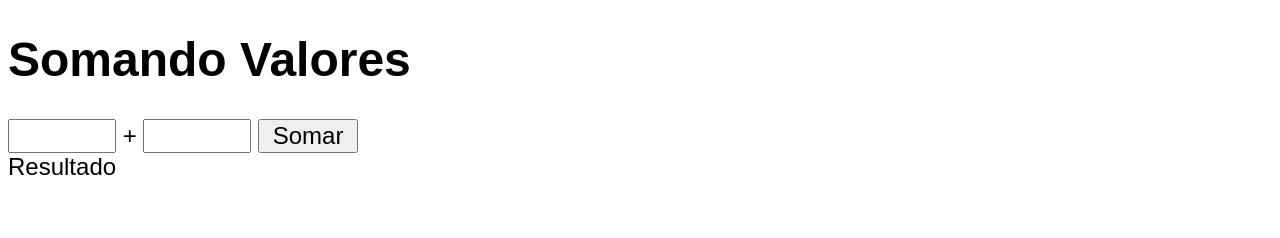
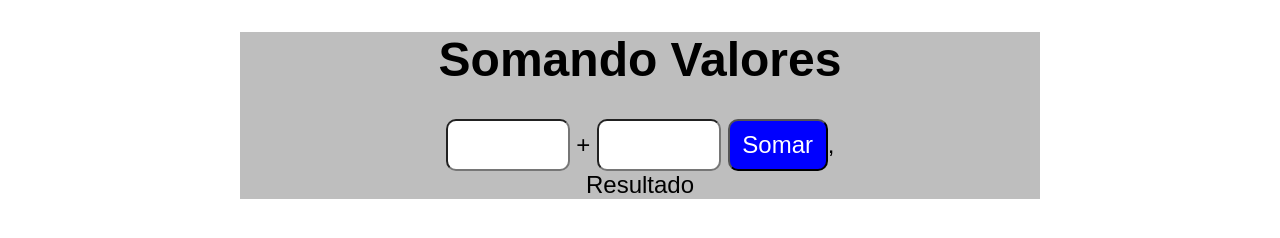
Before and after one commit to Joaodoctype123/javascript, a plain HTML site: page aula10/ex007.html in a window 1280 px wide. Drawn offline with Linux system fonts and the light colour scheme.

Commit message:
Update ex007.html

```diff
--- a/aula10/ex007.html
+++ b/aula10/ex007.html
@@ -7,20 +7,49 @@
     <style>
         body {
             font: normal 18pt Arial;
+
+
         }
-        input {
+        input#txtn1 {
             font: normal 18pt Arial;
             width: 100px;
+            border-radius: 10px;
+            padding: 10px;
         }
+        input#txtn2 {
+            font: normal 18pt Arial;
+            width: 100px;
+            border-radius: 10px;
+            padding: 10px;
+        }
+        .button {
+            font: normal 18pt Arial;
+            width: 100px;
+            border-radius: 10px;
+            padding: 10px;
+            background-color: blue;
+            color: rgb(255, 255, 255);
+        }
+        #calcu {
+            text-align: center;
+            margin: auto;
+            border: black 2px;
+            background-color: rgba(0, 0, 0, 0.253);
+            width: 800px;
+            border: 2px;
+        }
+
     </style>
 </head>
 <body>
-    <h1>Somando Valores</h1>
-    <input type="number" name="txtn1" id="txtn1"> +
-    <input type="number"name="txtn2" id="txtn2">
-    <input type="button" value="Somar" onclick="somar()">
-    <div id="res">
-        Resultado
+    <div id="calcu">
+        <h1>Somando Valores</h1>
+        <input type="number" name="txtn1" id="txtn1"> +
+        <input type="number"name="txtn2" id="txtn2">
+        <input type="button" value="Somar" onclick="somar()" class="button">,
+        <div id="res">
+            Resultado
+        </div>
     </div>
     <script>
         function somar() {
```
